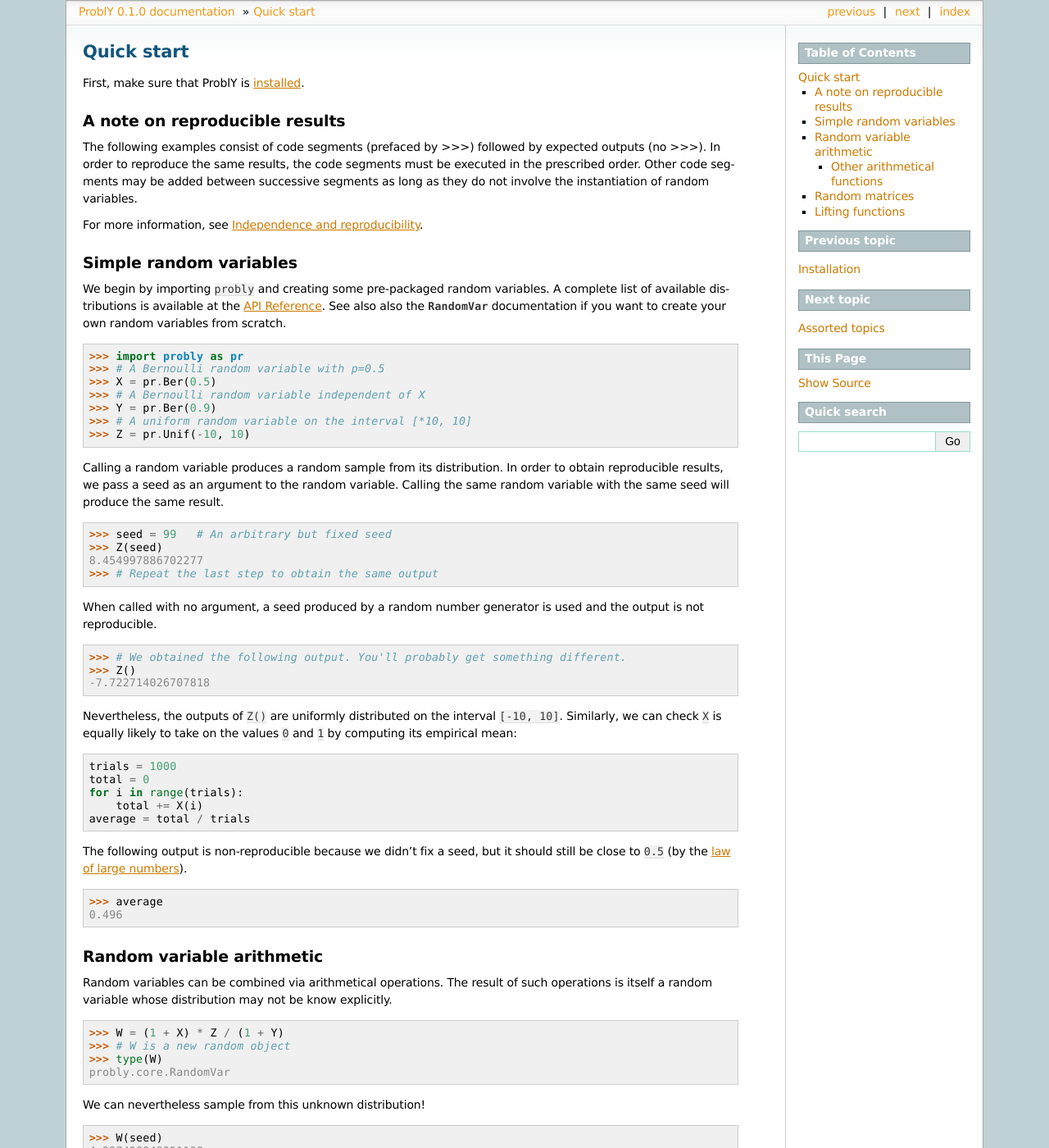
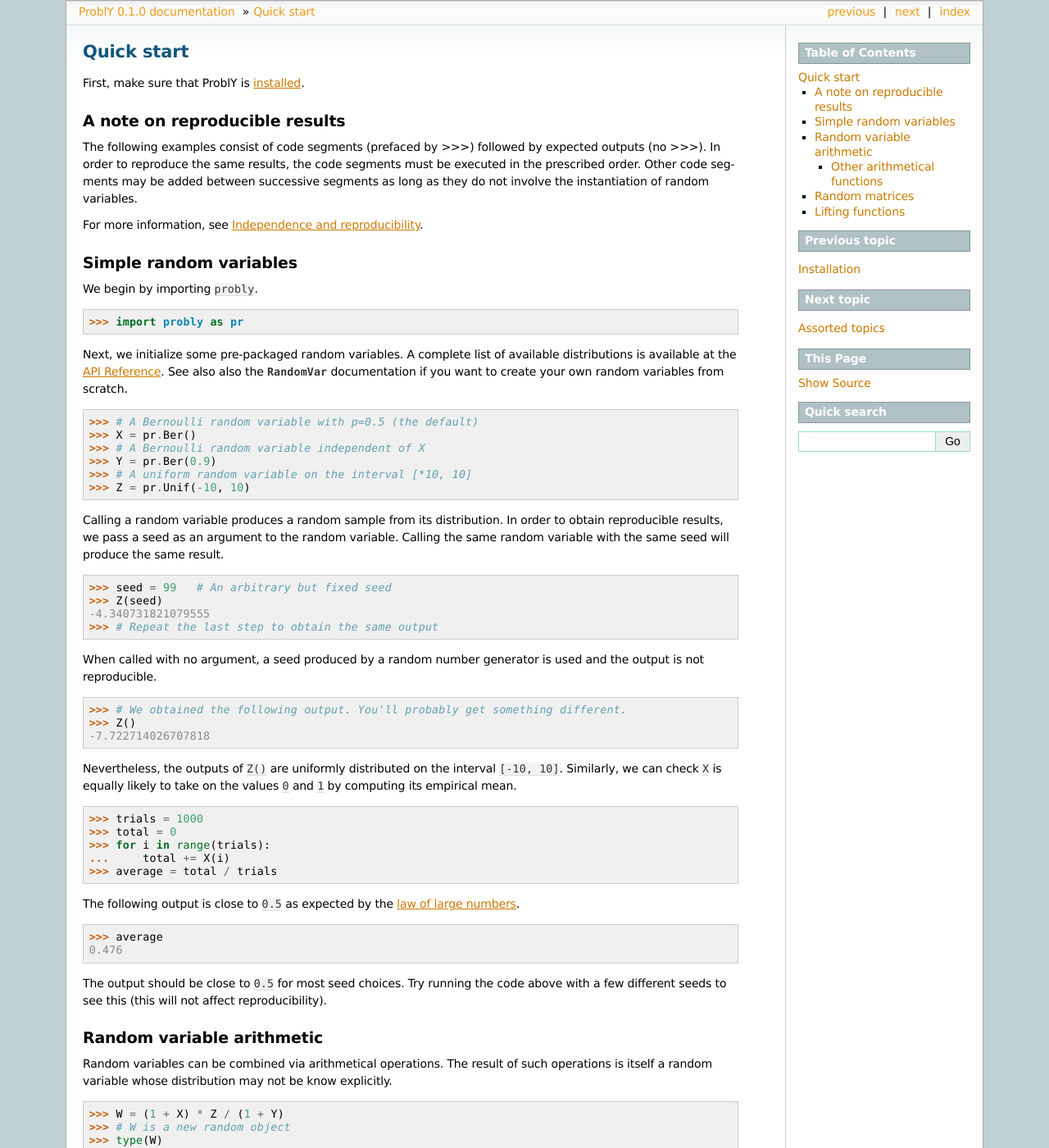
Before and after one commit to bencwallace/Probly, a Sphinx documentation site: the page built from docs/source/quick.rst, in a window 1280 px wide and 1400 px high. Shown: the whole window at 82% size. Built offline with Sphinx 7.4.7, drawn with Linux system fonts in a browser that asks for light colours; some of the changed text lies outside the part shown.

```diff
--- a/docs/source/quick.rst
+++ b/docs/source/quick.rst
@@ -20,14 +20,22 @@ For more information, see :ref:`independence`.
 Simple random variables
 ***********************
 
-We begin by importing ``probly`` and creating some pre-packaged random variables.
+We begin by importing ``probly``.
+
+>>> import probly as pr
+
+.. testsetup::
+
+   from probly.core import RandomVar
+   RandomVar.reset()
+
+Next, we initialize some pre-packaged random variables.
 A complete list of available distributions is available at the :ref:`api`. See
 also also the :class:`~ProblY.RandomVar` documentation if you want to create your own
 random variables from scratch.
 
->>> import probly as pr
->>> # A Bernoulli random variable with p=0.5
->>> X = pr.Ber(0.5)
+>>> # A Bernoulli random variable with p=0.5 (the default)
+>>> X = pr.Ber()
 >>> # A Bernoulli random variable independent of X
 >>> Y = pr.Ber(0.9)
 >>> # A uniform random variable on the interval [*10, 10]
@@ -40,32 +48,35 @@ will produce the same result.
 
 >>> seed = 99	# An arbitrary but fixed seed
 >>> Z(seed)
-8.454997886702277
+-4.340731821079555
 >>> # Repeat the last step to obtain the same output
 
 When called with no argument, a seed produced by a random number generator
 is used and the output is not reproducible.
 
 >>> # We obtained the following output. You'll probably get something different.
->>> Z()
+>>> Z() # doctest: +SKIP
 -7.722714026707818
 
 Nevertheless, the outputs of ``Z()`` are uniformly distributed on the
 interval ``[-10, 10]``. Similarly, we can check ``X`` is equally likely
-to take on the values ``0`` and ``1`` by computing its empirical mean::
+to take on the values ``0`` and ``1`` by computing its empirical mean.
 
-	trials = 1000
-	total = 0
-	for i in range(trials):
-	    total += X(i)
-	average = total / trials
+>>> trials = 1000
+>>> total = 0
+>>> for i in range(trials):
+...     total += X(i)
+>>> average = total / trials
 
-The following output is non-reproducible because we didn't fix a seed,
-but it should still be close to ``0.5`` (by the
-`law of large numbers <https://en.wikipedia.org/wiki/Law_of_large_numbers>`_).
+The following output is close to ``0.5`` as expected by the
+`law of large numbers <https://en.wikipedia.org/wiki/Law_of_large_numbers>`_.
 
 >>> average
-0.496
+0.476
+
+The output should be close to ``0.5`` for most seed choices. Try running the
+code above with a few different seeds to see this (this will not affect
+reproducibility).
 
 **************************
 Random variable arithmetic
@@ -77,12 +88,12 @@ distribution may not be know explicitly.
 >>> W = (1 + X) * Z / (1 + Y)
 >>> # W is a new random object
 >>> type(W)
-probly.core.RandomVar
+<class 'probly.core.RandomVar'>
 
 We can nevertheless sample from this unknown distribution!
 
 >>> W(seed)
-4.227498943351138
+-4.340731821079555
 
 Note that ``W`` is *dependent* on ``X``, ``Y``, and ``Z``.
 This essentially means that the following outputs ``True``.
@@ -134,7 +145,7 @@ other random variables.
 
 >>> M = pr.array([[X, Z], [W, Y]])
 >>> type(M)
-probly.core.RandomVar
+<class 'probly.core.RandomVar'>
 
 Random arrays can be manipulated like ordinary NumPy arrays.
 
```
Also changed, not shown: other parts of docs/source/quick.rst (+1 -1 lines), docs/source/topics.rst (+11 -8 lines), 2 other files.
